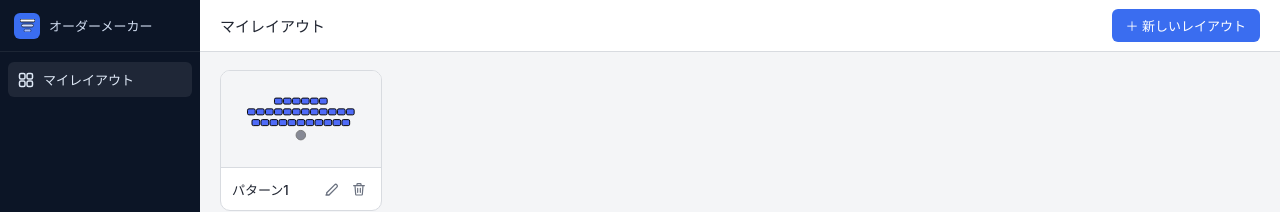
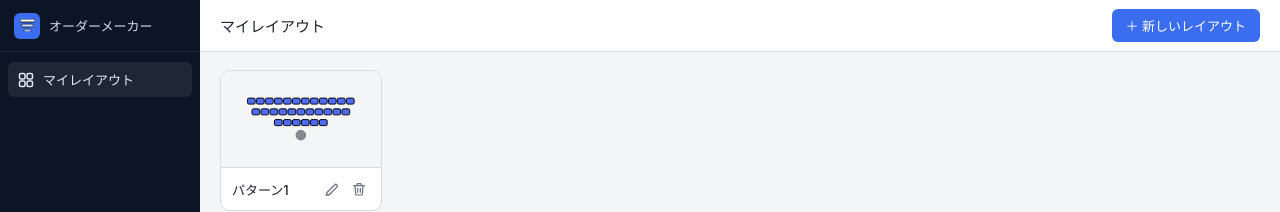
Before and after one commit to Kuro-Masa/order-maker, a React (Vite) app: page / in a window 1280 px wide. Shown: the top 212 px of the page. Built offline with nearby package versions, Linux system fonts and the light colour scheme.

Commit message:
Default gap row moved to front row (一番前の列) in new layouts
Co-Authored-By: Claude Sonnet 4.6 <noreply@anthropic.com>

```diff
--- a/src/state/patternHelpers.ts
+++ b/src/state/patternHelpers.ts
@@ -57,9 +57,9 @@ export function createDefaultPattern(name: string): Pattern {
     id: makeId(),
     name,
     rows: [
-      createRow([3, 3], [4]),
       createRow([12]),
       createRow([11]),
+      createRow([3, 3], [4]),
     ],
     partSettings: { scheme: "4", counts: {} },
     showConductor: true,
```
